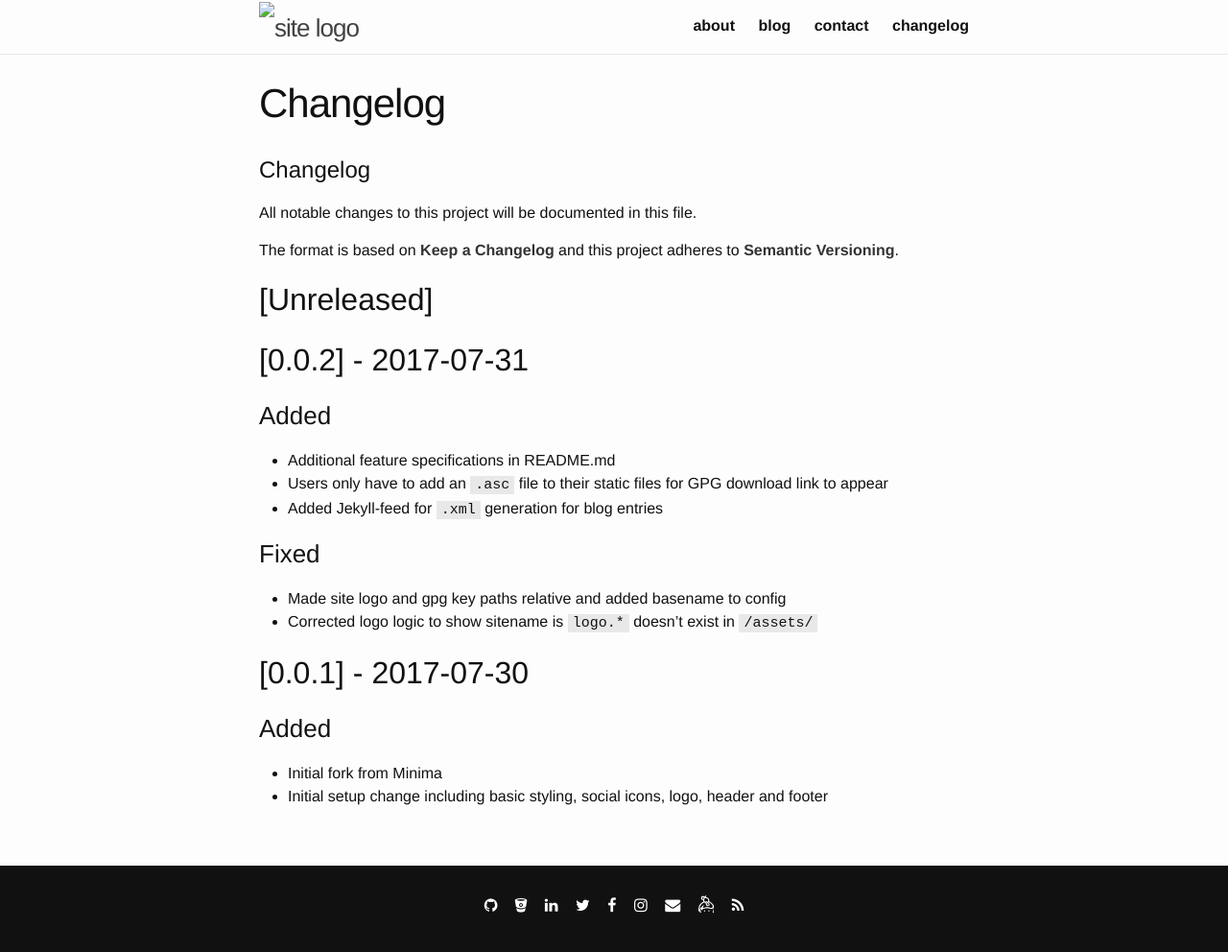
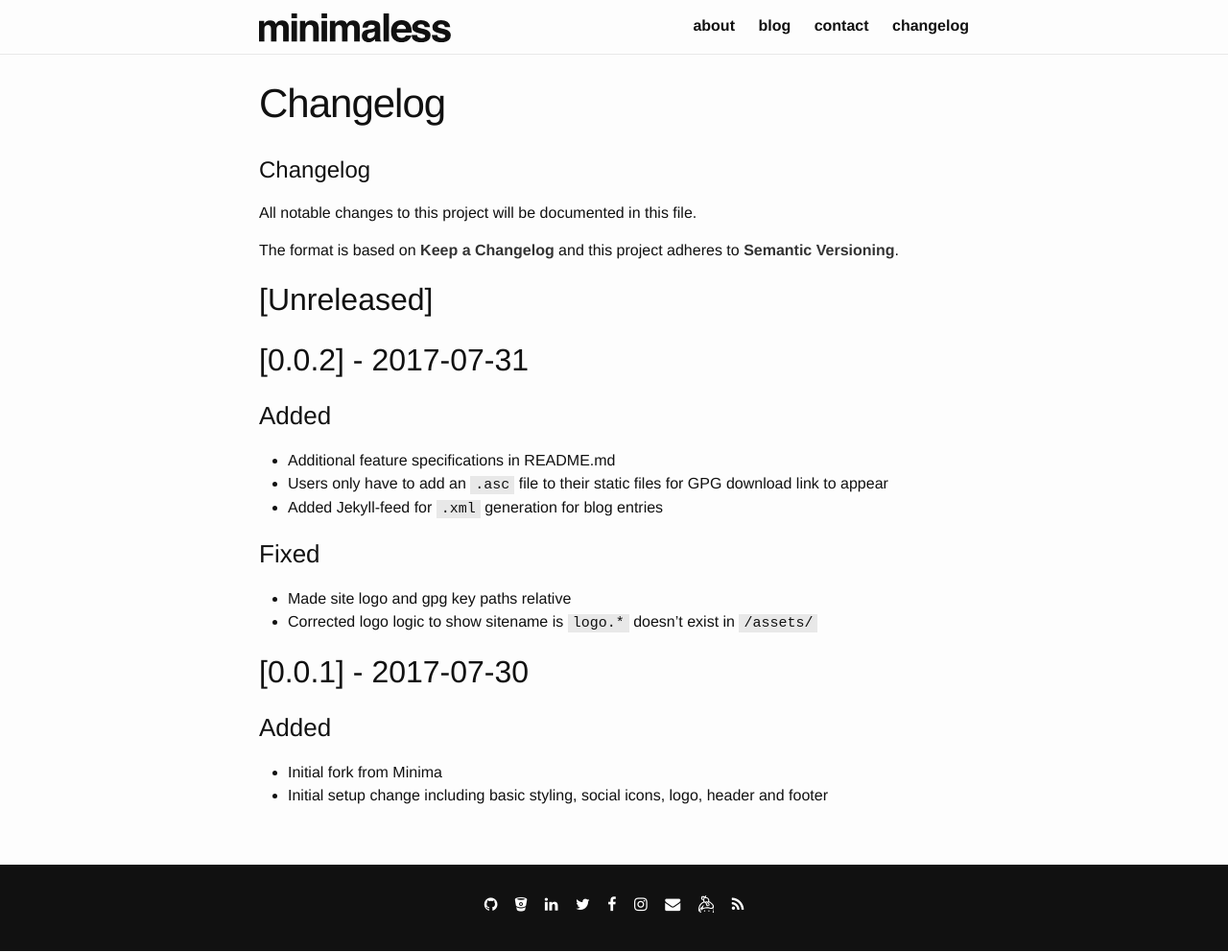
Before and after one commit to brettinternet/minimaless, a Jekyll site: the page built from CHANGELOG.md, in a window 1280 px wide. Shown: the whole page at 96% size. Built offline with Jekyll 4.4.1, drawn with Linux system fonts in a browser that asks for light colours; our own code applies the rules of GitHub Pages for plain Markdown files.

Commit message:
test relative url

```diff
--- a/_config.yml
+++ b/_config.yml
@@ -5,9 +5,6 @@ description: > # this means to ignore newlines until "baseurl:"
   Write an awesome description for your new site here. You can edit this
   line in _config.yml. It will appear in your document head meta (for
   Google search results) and in your feed.xml site description.
-
-# For Github Pages relative path
-baseurl: minimaless
 
 github_username:  brettinternet
 bitbucket_username: brettinternet
--- a/_includes/contact-icons.html
+++ b/_includes/contact-icons.html
@@ -50,7 +50,7 @@
   {% for file in site.static_files %}
     {% if file.ext == 'asc' %}
       <li>
-        <a href="{{ site.baseurl }}{{ file.path }}" download><i class="icon fa fa-key"></i></a>
+        <a href="{{ file.path | relative_url }}" download><i class="icon fa fa-key"></i></a>
       </li>
       {% break %}
     {% endif %}
--- a/_includes/header.html
+++ b/_includes/header.html
@@ -7,7 +7,7 @@
     <a class="site-title"href="{{ "/blog/" | relative_url }}">
       {% for file in site.static_files %}
         {% if file.basename == 'logo' %}
-        <img class="site-logo" src="{{ site.baseurl }}{{ file.path }}" alt="site logo" />
+        <img class="site-logo" src="{{ file.path | relative_url }}" alt="site logo" />
           {% break %}
         {% elsif forloop.last == true %}
           {{ site.title | escape }}
```
Also changed, not shown: CHANGELOG.md.
